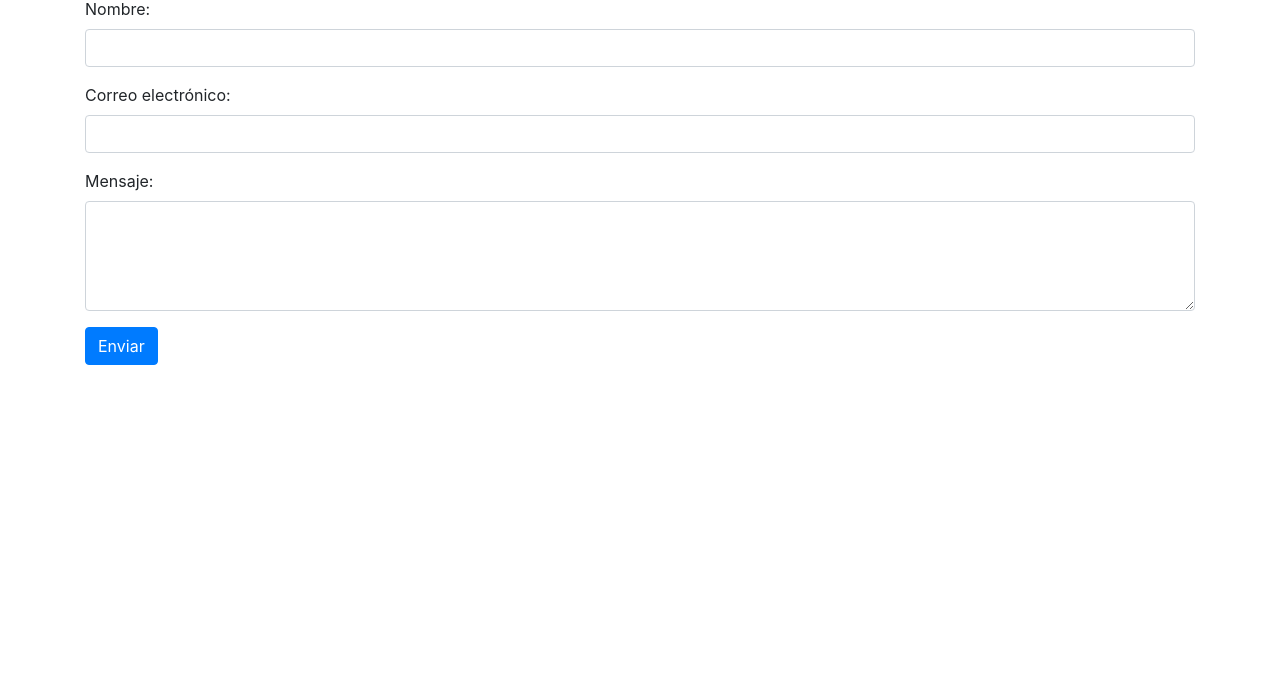
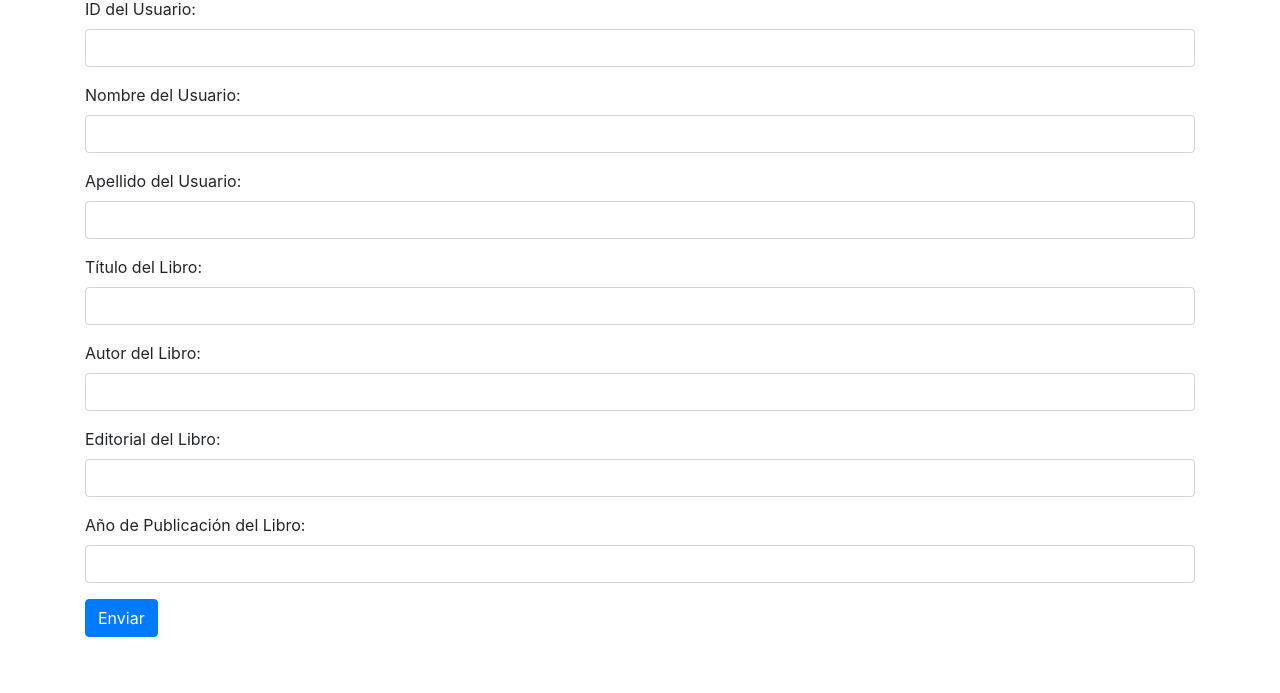
Before and after one commit to leonardvasquezv/actividad-1-corte-2, a website: page public/formulario.html in a window 1280 px wide. Shown: the part 107-800 px from the top of the page. Drawn offline with nearby package versions, Linux system fonts and the light colour scheme.

Commit message:
Correcciones

```diff
--- a/public/formulario.html
+++ b/public/formulario.html
@@ -3,7 +3,7 @@
 <!DOCTYPE html>
 <html>
 <head>
-    <title>Formulario de datos</title>
+    <title>Formulario de solicitud de libro</title>
     <link rel="stylesheet" href="https://maxcdn.bootstrapcdn.com/bootstrap/4.5.2/css/bootstrap.min.css">
     <script src="https://ajax.googleapis.com/ajax/libs/jquery/3.5.1/jquery.min.js"></script>
     <script src="https://cdnjs.cloudflare.com/ajax/libs/popper.js/1.16.0/umd/popper.min.js"></script>
@@ -11,20 +11,40 @@
 </head>
 <body>
     <div class="container mt-5">
-        <h1>Formulario de datos</h1>
+        <h1>Formulario de solicitud de libro</h1>
         <form action="http://localhost:3000/formulario" method="POST">
+            <!-- Datos del usuario -->
             <div class="form-group">
-                <label for="nombre">Nombre:</label>
-                <input type="text" class="form-control" id="nombre" name="nombre" required>
+                <label for="usuario_id">ID del Usuario:</label>
+                <input type="text" class="form-control" id="usuario_id" name="usuario_id">
             </div>
             <div class="form-group">
-                <label for="correo">Correo electrónico:</label>
-                <input type="email" class="form-control" id="correo" name="correo" required>
+                <label for="usuario_nombre">Nombre del Usuario:</label>
+                <input type="text" class="form-control" id="usuario_nombre" name="usuario_nombre">
             </div>
             <div class="form-group">
-                <label for="mensaje">Mensaje:</label>
-                <textarea class="form-control" id="mensaje" name="mensaje" rows="4" required></textarea>
+                <label for="usuario_apellido">Apellido del Usuario:</label>
+                <input type="text" class="form-control" id="usuario_apellido" name="usuario_apellido">
             </div>
+
+            <!-- Datos del libro solicitado -->
+            <div class="form-group">
+                <label for="libro_titulo">Título del Libro:</label>
+                <input type="text" class="form-control" id="libro_titulo" name="libro_titulo">
+            </div>
+            <div class="form-group">
+                <label for="libro_autor">Autor del Libro:</label>
+                <input type="text" class="form-control" id="libro_autor" name="libro_autor">
+            </div>
+            <div class="form-group">
+                <label for="libro_editorial">Editorial del Libro:</label>
+                <input type="text" class="form-control" id="libro_editorial" name="libro_editorial">
+            </div>
+            <div class="form-group">
+                <label for="libro_anio">Año de Publicación del Libro:</label>
+                <input type="text" class="form-control" id="libro_anio" name="libro_anio">
+            </div>
+
             <button type="submit" class="btn btn-primary">Enviar</button>
         </form>
     </div>
```
Also changed, not shown: index.js (+25 -4 lines), public/error.html (added, +17 -0 lines).
